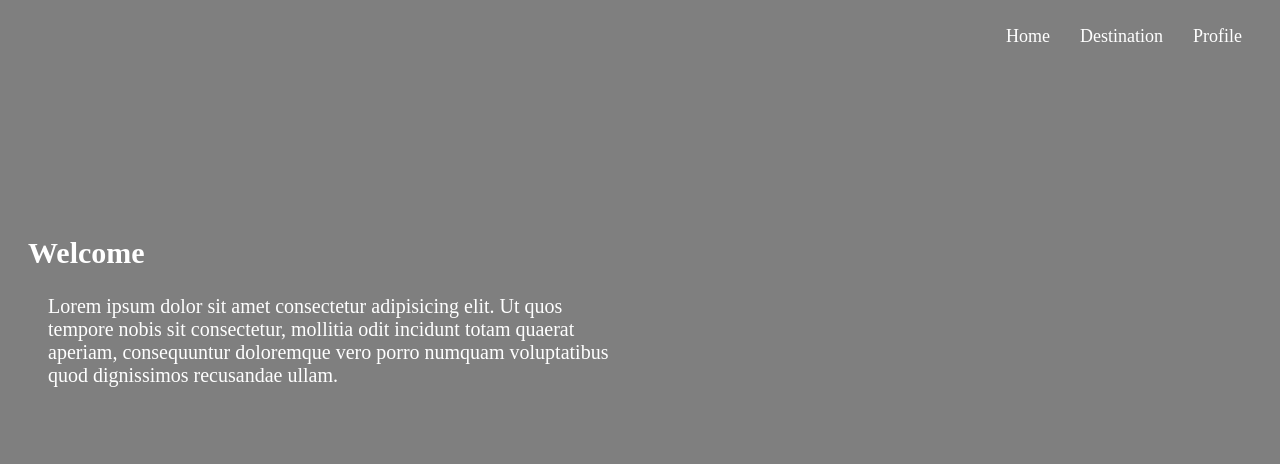
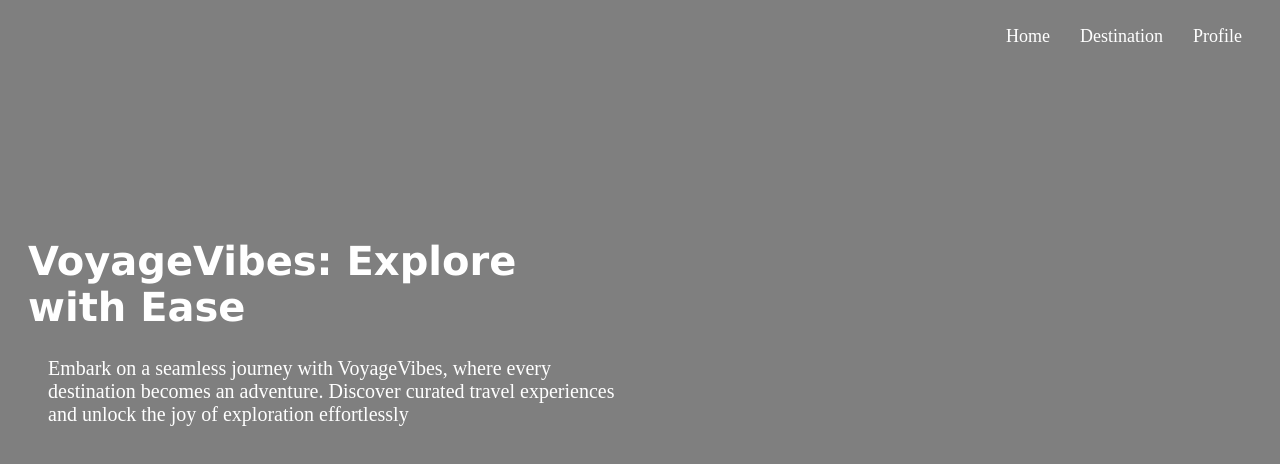
Before and after one commit to MahmoudAlHaj4/Travel-Destination-Guide, a plain HTML site: page index.html in a window 1280 px wide. Drawn offline with Linux system fonts and the light colour scheme.

Commit message:
update title and p

```diff
--- a/index.html
+++ b/index.html
@@ -16,8 +16,8 @@
     </nav>
     <div class="container">
        <div class="child">
-        <h2>Welcome</h2>
-        <p>Lorem ipsum dolor sit amet consectetur adipisicing elit. Ut quos tempore nobis sit consectetur, mollitia odit incidunt totam quaerat aperiam, consequuntur doloremque vero porro numquam voluptatibus quod dignissimos recusandae ullam.</p>
+        <h1>VoyageVibes: Explore with Ease</h1>
+        <p>Embark on a seamless journey with VoyageVibes, where every destination becomes an adventure. Discover curated travel experiences and unlock the joy of exploration effortlessly</p>
 
 
        </div>
```
